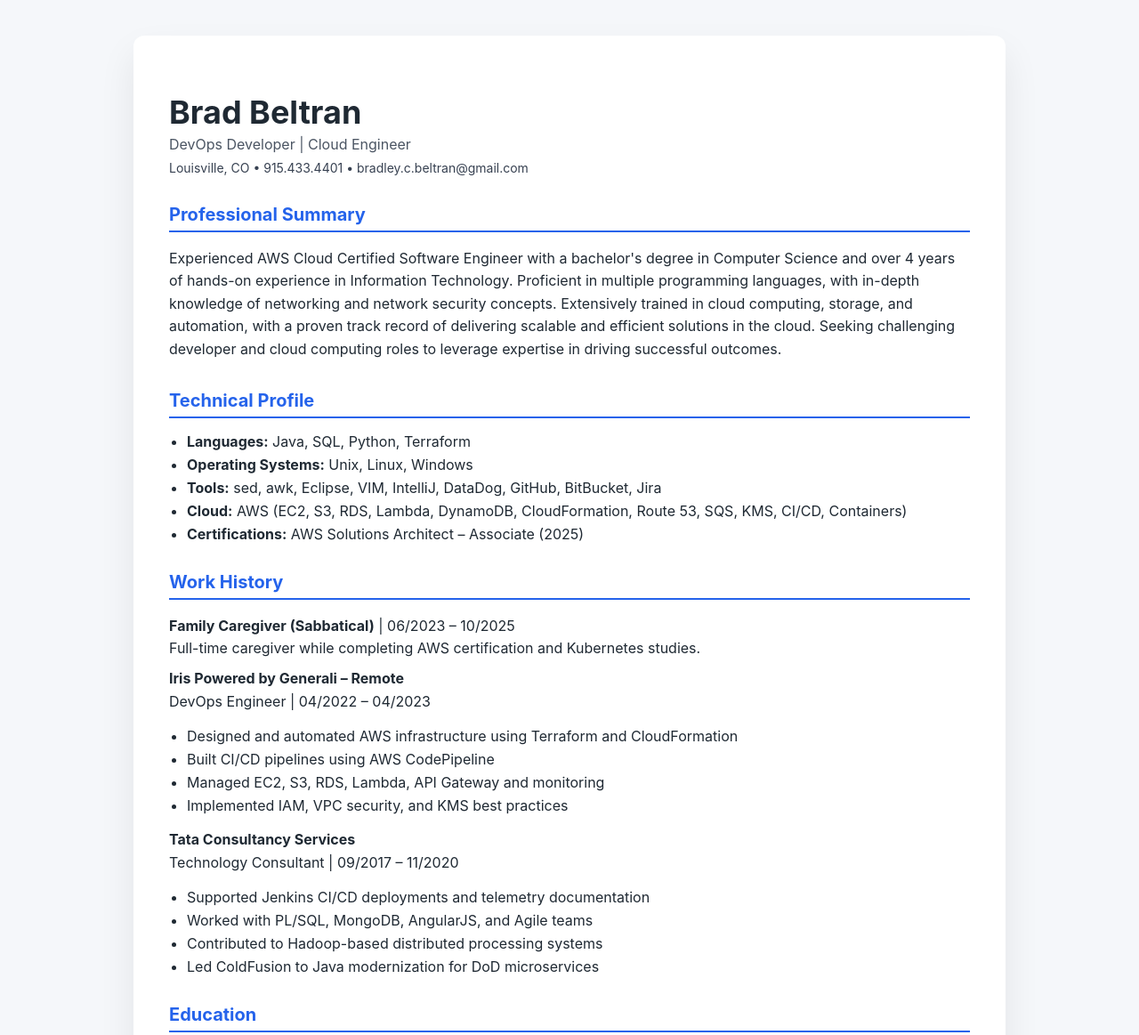
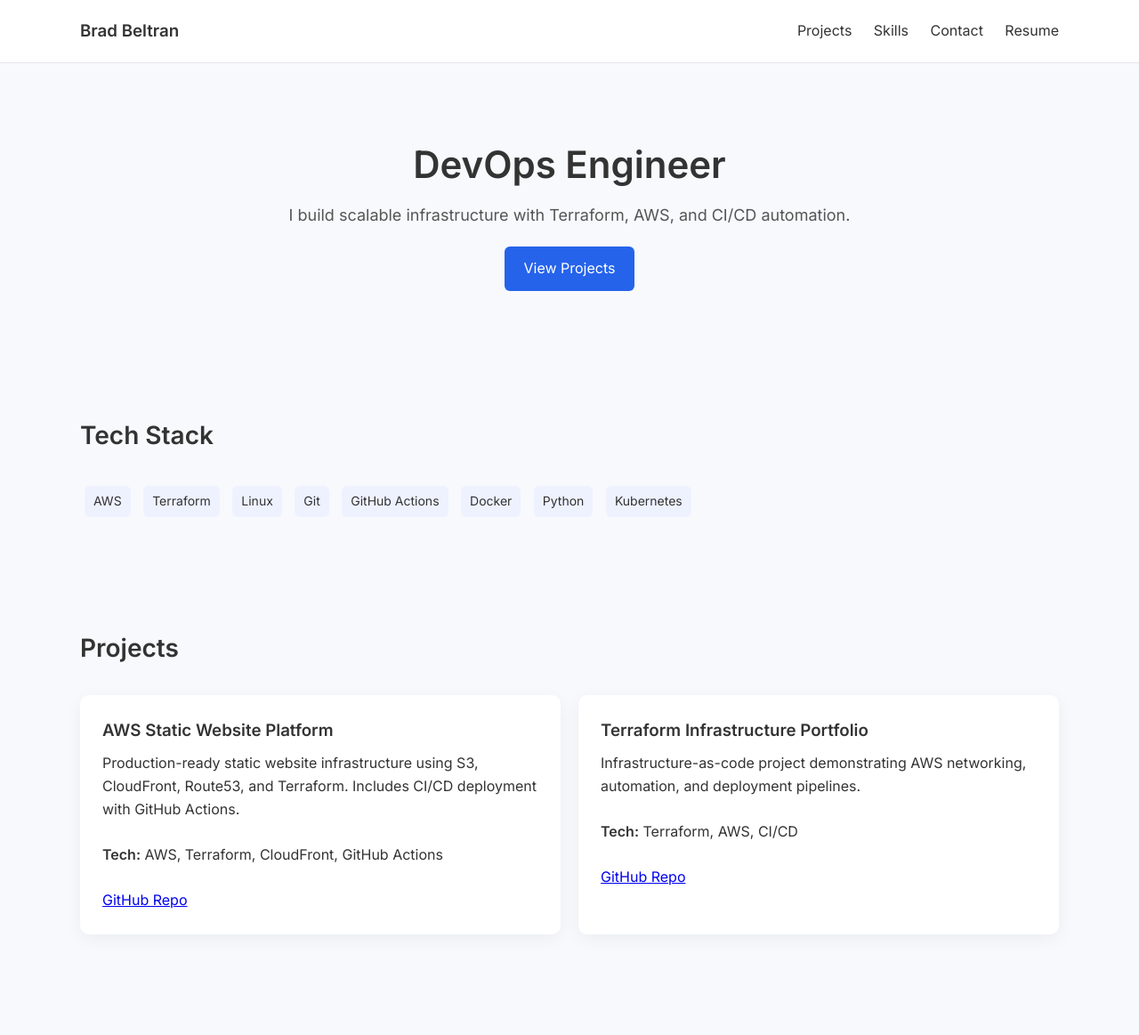
Before and after one commit to darb-darkstar/beltran-website, a plain HTML site: page website/index.html in a window 1280 px wide. Shown: the top 1163 px of the page at 89% size. Drawn offline with Linux system fonts and the light colour scheme.

Commit message:
changing new landing page

```diff
--- a/website/index.html
+++ b/website/index.html
@@ -2,102 +2,219 @@
 <html lang="en">
 <head>
 <meta charset="UTF-8">
+<meta name="viewport" content="width=device-width, initial-scale=1.0">
 <title>Brad Beltran | DevOps Engineer</title>
+
+<link href="https://fonts.googleapis.com/css2?family=Inter:wght@300;400;600&display=swap" rel="stylesheet">
+
 <style>
+
+* {
+  margin: 0;
+  padding: 0;
+  box-sizing: border-box;
+}
+
 body {
-    font-family: 'Inter', 'Segoe UI', sans-serif;
-    background: #f5f7fa;
-    margin: 0;
-    padding: 40px;
-    color: #1f2933;
+  font-family: "Inter", sans-serif;
+  background: #f7f9fc;
+  color: #333;
+  line-height: 1.6;
 }
-.resume {
-    max-width: 900px;
-    margin: auto;
-    background: #ffffff;
-    padding: 40px;
-    border-radius: 12px;
-    box-shadow: 0 20px 40px rgba(0,0,0,0.08);
+
+.container {
+  width: 90%;
+  max-width: 1100px;
+  margin: auto;
 }
-h1 {
-    font-size: 36px;
-    margin-bottom: 4px;
+
+header {
+  background: white;
+  border-bottom: 1px solid #e5e7eb;
 }
-h2 {
-    font-size: 20px;
-    margin-top: 32px;
-    border-bottom: 2px solid #2563eb;
-    padding-bottom: 6px;
-    color: #2563eb;
+
+.nav {
+  display: flex;
+  justify-content: space-between;
+  align-items: center;
+  padding: 20px 0;
 }
-.subtitle {
-    font-size: 16px;
-    color: #4b5563;
+
+.nav a {
+  text-decoration: none;
+  color: #333;
+  margin-left: 20px;
+  font-weight: 500;
 }
-.contact {
-    margin-top: 8px;
-    font-size: 14px;
-    color: #374151;
+
+.hero {
+  padding: 80px 0;
+  text-align: center;
 }
-p {
-    line-height: 1.6;
-    margin: 8px 0;
+
+.hero h1 {
+  font-size: 42px;
+  margin-bottom: 10px;
 }
-ul {
-    padding-left: 20px;
+
+.hero p {
+  font-size: 18px;
+  color: #555;
 }
-li {
-    margin-bottom: 6px;
+
+.button {
+  display: inline-block;
+  margin-top: 20px;
+  padding: 12px 22px;
+  background: #2563eb;
+  color: white;
+  text-decoration: none;
+  border-radius: 6px;
 }
+
 .section {
-    margin-top: 24px;
+  padding: 60px 0;
 }
+
+.section h2 {
+  margin-bottom: 30px;
+  font-size: 28px;
+}
+
+.grid {
+  display: grid;
+  grid-template-columns: repeat(auto-fit, minmax(250px, 1fr));
+  gap: 20px;
+}
+
+.card {
+  background: white;
+  padding: 25px;
+  border-radius: 10px;
+  box-shadow: 0 5px 20px rgba(0,0,0,0.05);
+}
+
+.card h3 {
+  margin-bottom: 10px;
+}
+
+.tech-list span {
+  display: inline-block;
+  background: #eef2ff;
+  padding: 6px 10px;
+  border-radius: 6px;
+  margin: 5px;
+  font-size: 14px;
+}
+
+footer {
+  text-align: center;
+  padding: 30px 0;
+  color: #777;
+}
+
 </style>
 </head>
+
 <body>
-<div class="resume">
-<h1>Brad Beltran</h1>
-<div class="subtitle">DevOps Developer | Cloud Engineer</div>
-<div class="contact">Louisville, CO • 915.433.4401 • bradley.c.beltran@gmail.com</div>
 
-<h2>Professional Summary</h2>
-<p>Experienced AWS Cloud Certified Software Engineer with a bachelor's degree in Computer Science and over 4 years of hands-on experience in Information Technology. Proficient in multiple programming languages, with in-depth knowledge of networking and network security concepts. Extensively trained in cloud computing, storage, and automation, with a proven track record of delivering scalable and efficient solutions in the cloud. Seeking challenging developer and cloud computing roles to leverage expertise in driving successful outcomes.</p>
+<header>
+<div class="container nav">
+  <h3>Brad Beltran</h3>
+  <div>
+    <a href="#projects">Projects</a>
+    <a href="#skills">Skills</a>
+    <a href="#contact">Contact</a>
+    <a href="/resume.pdf">Resume</a>
+  </div>
+</div>
+</header>
 
-<h2>Technical Profile</h2>
-<ul>
-<li><strong>Languages:</strong> Java, SQL, Python, Terraform</li>
-<li><strong>Operating Systems:</strong> Unix, Linux, Windows</li>
-<li><strong>Tools:</strong> sed, awk, Eclipse, VIM, IntelliJ, DataDog, GitHub, BitBucket, Jira</li>
-<li><strong>Cloud:</strong> AWS (EC2, S3, RDS, Lambda, DynamoDB, CloudFormation, Route 53, SQS, KMS, CI/CD, Containers)</li>
-<li><strong>Certifications:</strong> AWS Solutions Architect – Associate (2025)</li>
-</ul>
+<section class="hero container">
+  <h1>DevOps Engineer</h1>
+  <p>I build scalable infrastructure with Terraform, AWS, and CI/CD automation.</p>
 
-<h2>Work History</h2>
-<p><strong>Family Caregiver (Sabbatical)</strong> | 06/2023 – 10/2025<br>
-Full-time caregiver while completing AWS certification and Kubernetes studies.</p>
+  <a class="button" href="#projects">View Projects</a>
+</section>
 
-<p><strong>Iris Powered by Generali – Remote</strong><br>
-DevOps Engineer | 04/2022 – 04/2023</p>
-<ul>
-<li>Designed and automated AWS infrastructure using Terraform and CloudFormation</li>
-<li>Built CI/CD pipelines using AWS CodePipeline</li>
-<li>Managed EC2, S3, RDS, Lambda, API Gateway and monitoring</li>
-<li>Implemented IAM, VPC security, and KMS best practices</li>
-</ul>
+<section id="skills" class="section container">
+  <h2>Tech Stack</h2>
 
-<p><strong>Tata Consultancy Services</strong><br>
-Technology Consultant | 09/2017 – 11/2020</p>
-<ul>
-<li>Supported Jenkins CI/CD deployments and telemetry documentation</li>
-<li>Worked with PL/SQL, MongoDB, AngularJS, and Agile teams</li>
-<li>Contributed to Hadoop-based distributed processing systems</li>
-<li>Led ColdFusion to Java modernization for DoD microservices</li>
-</ul>
+  <div class="tech-list">
+    <span>AWS</span>
+    <span>Terraform</span>
+    <span>Linux</span>
+    <span>Git</span>
+    <span>GitHub Actions</span>
+    <span>Docker</span>
+    <span>Python</span>
+    <span>Kubernetes</span>
+  </div>
+</section>
 
-<h2>Education</h2>
-<p><strong>University of Texas at San Antonio</strong><br>
-B.S. Computer Science, 2017</p>
+<section id="projects" class="section container">
+<h2>Projects</h2>
+
+<div class="grid">
+
+<div class="card">
+<h3>AWS Static Website Platform</h3>
+
+<p>
+Production-ready static website infrastructure using S3, CloudFront, Route53, and Terraform.
+Includes CI/CD deployment with GitHub Actions.
+</p>
+
+<br>
+
+<strong>Tech:</strong> AWS, Terraform, CloudFront, GitHub Actions
+
+<br><br>
+
+<a href="#">GitHub Repo</a>
 
 </div>
+
+<div class="card">
+<h3>Terraform Infrastructure Portfolio</h3>
+
+<p>
+Infrastructure-as-code project demonstrating AWS networking, automation, and deployment pipelines.
+</p>
+
+<br>
+
+<strong>Tech:</strong> Terraform, AWS, CI/CD
+
+<br><br>
+
+<a href="#">GitHub Repo</a>
+
+</div>
+
+</div>
+</section>
+
+<section id="contact" class="section container">
+<h2>Contact</h2>
+
+<p>
+Email: bradley.c.beltran@gmail.com
+</p>
+
+<p>
+GitHub: <a href="#">github.com/darb-darkstar</a>
+</p>
+
+<p>
+LinkedIn: <a href="#">linkedin.com/in/bradley-beltran</a>
+</p>
+
+</section>
+
+<footer>
+© 2026 Brad Beltran
+</footer>
+
 </body>
 </html>
```
Also changed, not shown: website/resume.html (added, +103 -0 lines), README.md, 2 other files.
